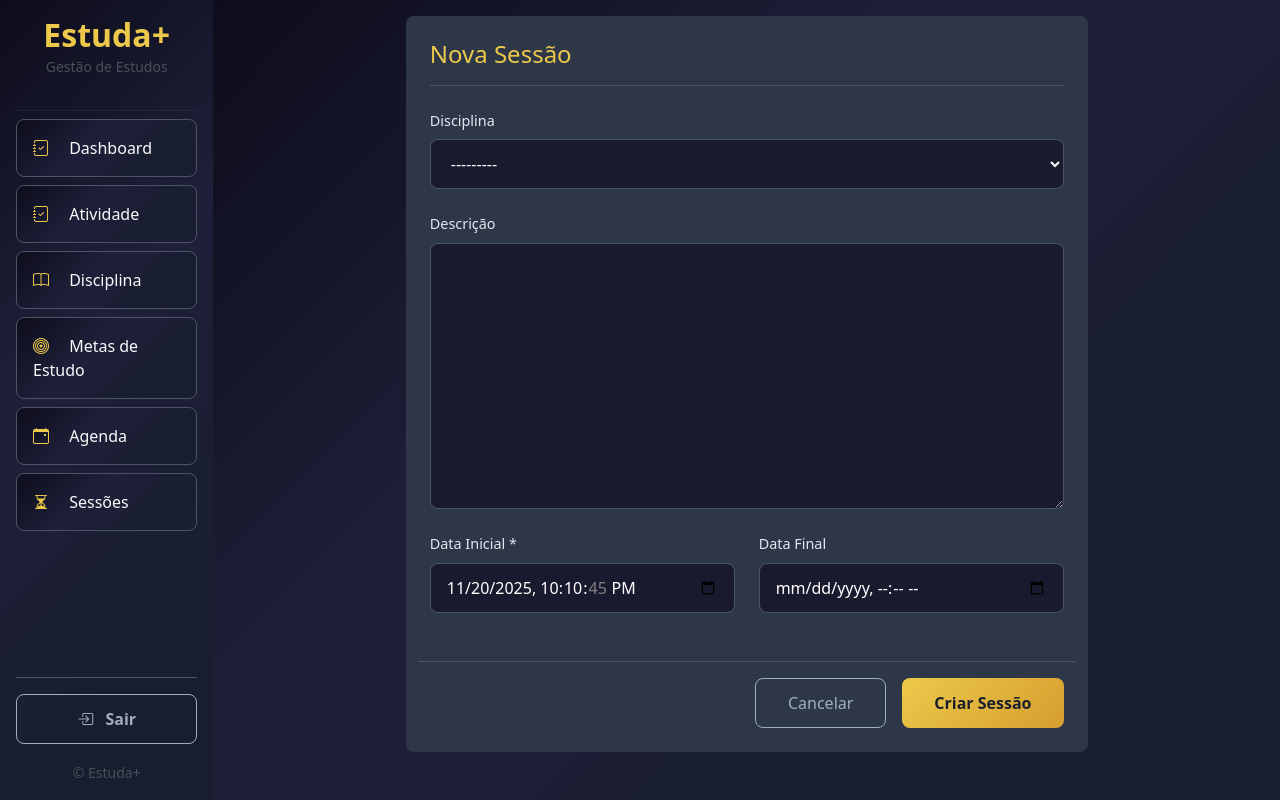
After one commit to Kathelyn08/ppads-soe-project, a Django app: page /estudos/sessao/novo/ in a window 1280 px wide. The commit adds this page. Run offline with Django 5.2, Linux system fonts and the light colour scheme; a user stored in the database is signed in; data that the repository does not hold is empty.

Commit message:
adiciona sessão de estudo

```diff
--- a/estudos/models/sessaoestudo.py
+++ /dev/null
@@ -1 +0,0 @@
-from django.db import models
--- a/estudos/templates/menu.html
+++ b/estudos/templates/menu.html
@@ -33,6 +33,12 @@
             <a href="{% url 'agenda' %}" class="nav-link text-light bg-dark border border-secondary py-3">
                 <i class="bi bi-calendar-event me-3 text-warning"></i>
                 Agenda
+            </a>
+        </li>
+        <li class="nav-item mb-2">
+            <a href="{% url 'sessao-list' %}" class="nav-link text-light bg-dark border border-secondary py-3">
+                <i class="bi bi-hourglass-split me-3 text-warning"></i>
+                Sessões
             </a>
         </li>
     </ul>
--- /dev/null
+++ b/estudos/templates/sessao/sessao_form.html
@@ -0,0 +1,206 @@
+{% extends 'base.html' %}
+
+{% block title %}
+{% if object %}Editar {% else %}Nova {% endif %} Sessão
+{% endblock %}
+
+{% block content %}
+<div class="p-3 bg-dark text-light min-vh-100">
+    <div class="row justify-content-center">
+        <div class="col-md-8">
+            <div class="bg-secondary border-0 rounded-3 p-4">
+                <div class="mb-4 border-bottom border-secondary pb-3">
+                    <h4 class="mb-0 text-warning">
+                        {% if object %}Editar {% else %}Nova {% endif %} Sessão
+                    </h4>
+                </div>
+
+                <form class="row" method="post">
+                    {% csrf_token %}
+
+                    {% if form.non_field_errors %}
+                    <div class="alert alert-danger bg-danger text-light border-0 mb-4">
+                        {% for error in form.non_field_errors %}
+                        {{ error }}
+                        {% endfor %}
+                    </div>
+                    {% endif %}
+
+                    <div class="col-12 mb-4">
+                        <label for="{{ form.disciplina.id_for_label }}" class="form-label text-light mb-2">
+                            Disciplina
+                        </label>
+                        <div class="d-flex flex-column">
+                            {{ form.disciplina }}
+                        </div>
+                        {% if form.disciplina.errors %}
+                        <div class="text-warning mt-1">{{ form.disciplina.errors }}</div>
+                        {% endif %}
+                    </div>
+
+                    <div class="col-12 mb-4">
+                        <label for="{{ form.descricao.id_for_label }}" class="form-label text-light mb-2">
+                            Descrição
+                        </label>
+                        <div class="d-flex flex-column">
+                            {{ form.descricao }}
+                        </div>
+                        {% if form.descricao.errors %}
+                        <div class="text-warning mt-1">{{ form.descricao.errors }}</div>
+                        {% endif %}
+                    </div>
+
+                    <div class="col-6 mb-4">
+                        <label for="{{ form.data_inicial.id_for_label }}" class="form-label text-light mb-2">
+                            Data Inicial *
+                        </label>
+                        <div class="d-flex flex-column">
+                            {{ form.data_inicial }}
+                        </div>
+                        {% if form.data_inicial.errors %}
+                        <div class="text-warning mt-1">{{ form.data_inicial.errors }}</div>
+                        {% endif %}
+                    </div>
+
+                    <div class="col-6 mb-4">
+                        <label for="{{ form.data_final.id_for_label }}" class="form-label text-light mb-2">
+                            Data Final
+                        </label>
+                        <div class="d-flex flex-column">
+                            {{ form.data_final }}
+                        </div>
+                        {% if form.data_final.errors %}
+                        <div class="text-warning mt-1">{{ form.data_final.errors }}</div>
+                        {% endif %}
+                    </div>
+
+                    <div class="d-grid gap-2 d-md-flex justify-content-md-end mt-4 pt-3 border-top border-secondary">
+                        <a href="{% url 'sessao-list' %}"
+                            class="btn btn-outline-light me-md-2">
+                            Cancelar
+                        </a>
+                        <button type="submit" class="btn btn-warning">
+                            {% if object %}Atualizar{% else %}Criar{% endif %} Sessão
+                        </button>
+                    </div>
+                </form>
+            </div>
+        </div>
+    </div>
+</div>
+
+<style>
+    .bg-dark {
+        background: linear-gradient(135deg, #1a1a2e 0%, #16213e 50%, #0f3460 100%) !important;
+    }
+
+    .bg-secondary {
+        background-color: #2d3748 !important;
+    }
+
+    .rounded-3 {
+        border-radius: 12px;
+    }
+
+    .form-control,
+    .form-select {
+        background-color: #1a1a2e !important;
+        border: 1px solid #4a5568 !important;
+        color: #ffffff !important;
+        border-radius: 8px;
+        padding: 0.75rem 1rem;
+        width: 100%;
+    }
+
+    .form-control:focus,
+    .form-select:focus {
+        background-color: #1a1a2e !important;
+        border-color: #ecc94b !important;
+        box-shadow: 0 0 0 0.2rem rgba(236, 201, 75, 0.25) !important;
+        color: #ffffff !important;
+    }
+
+    .form-control::placeholder {
+        color: #a0aec0 !important;
+        opacity: 1;
+    }
+
+    .form-label {
+        font-weight: 500;
+        font-size: 0.9rem;
+        color: #e2e8f0 !important;
+        display: block;
+        margin-bottom: 0.5rem;
+    }
+
+    .btn-warning {
+        background: linear-gradient(135deg, #ecc94b 0%, #d69e2e 100%);
+        border: none;
+        color: #1a202c;
+        font-weight: 600;
+        padding: 0.75rem 2rem;
+        border-radius: 8px;
+        transition: all 0.3s ease;
+    }
+
+    .btn-warning:hover {
+        background: linear-gradient(135deg, #d69e2e 0%, #b7791f 100%);
+        transform: translateY(-2px);
+        box-shadow: 0 4px 15px rgba(236, 201, 75, 0.4);
+        color: #1a202c;
+    }
+
+    .btn-outline-light {
+        border: 1px solid #a0aec0;
+        color: #a0aec0;
+        background: transparent;
+        padding: 0.75rem 2rem;
+        border-radius: 8px;
+        transition: all 0.3s ease;
+    }
+
+    .btn-outline-light:hover {
+        background-color: #a0aec0;
+        color: #1a202c;
+        border-color: #a0aec0;
+        transform: translateY(-2px);
+    }
+
+    .text-warning {
+        color: #ecc94b !important;
+    }
+
+    .border-secondary {
+        border-color: #4a5568 !important;
+    }
+
+    .alert-danger {
+        border-radius: 8px;
+        border: 1px solid #e53e3e;
+    }
+
+    /* Garantir que todos os campos tenham o mesmo estilo */
+    input[type="text"],
+    input[type="number"],
+    input[type="datetime-local"],
+    textarea,
+    select {
+        background-color: #1a1a2e !important;
+        border: 1px solid #4a5568 !important;
+        color: #ffffff !important;
+        border-radius: 8px;
+        padding: 0.75rem 1rem;
+    }
+
+    input[type="text"]:focus,
+    input[type="number"]:focus,
+    input[type="datetime-local"]:focus,
+    textarea:focus,
+    select:focus {
+        background-color: #1a1a2e !important;
+        border-color: #ecc94b !important;
+        box-shadow: 0 0 0 0.2rem rgba(236, 201, 75, 0.25) !important;
+        color: #ffffff !important;
+    }
+</style>
+{% endblock %}
--- a/estudos/urls.py
+++ b/estudos/urls.py
@@ -28,6 +28,13 @@ from .views.meta import (
     MetaDeleteView
 )
 
+from .views.sessao import (
+    SessaoListView,
+    SessaoCreateView,
+    SessaoUpdateView,
+    SessaoDeleteView
+)
+
 from .views.agenda import AgendaView
 
 urlpatterns = [
@@ -54,5 +61,10 @@ urlpatterns = [
     path('meta/<int:pk>/editar/', MetaUpdateView.as_view(), name='meta-update'),
     path('meta/<int:pk>/excluir/', MetaDeleteView.as_view(), name='meta-delete'),
 
+    path('sessao/', SessaoListView.as_view(), name='sessao-list'),
+    path('sessao/novo/', SessaoCreateView.as_view(), name='sessao-create'),
+    path('sessao/<int:pk>/editar/', SessaoUpdateView.as_view(), name='sessao-update'),
+    path('sessao/<int:pk>/excluir/', SessaoDeleteView.as_view(), name='sessao-delete'),
+
     path('agenda/', AgendaView.as_view(), name='agenda'),
 ]
--- a/estudos/util.py
+++ b/estudos/util.py
@@ -12,3 +12,9 @@ def compact(dict):
 
 def exclude(dict, *keys):
     return {k: v for k, v in dict.items() if k not in keys}
+
+def timedelta_text(value):
+    hours, remainder = divmod(value.total_seconds(), 3600)
+    minutes, _ = divmod(remainder, 60)
+
+    return f"{hours:02.0f}h{minutes:02.0f}m"
--- /dev/null
+++ b/estudos/views/sessao.py
@@ -0,0 +1,110 @@
+from django.contrib.auth.mixins import LoginRequiredMixin
+from django.urls import reverse_lazy
+from django.views.generic import ListView, DetailView, CreateView, UpdateView, DeleteView
+from estudos.models.sessao import Sessao
+from datetime import date, timedelta
+from django import forms
+from django.forms import ModelForm
+from django.db.models import Q, F
+from ..util import week_range, compact, exclude, timedelta_text
+from functools import reduce
+
+class SessaoForm(ModelForm):
+    class Meta:
+        model = Sessao
+        fields = [
+            'disciplina',
+            'descricao',
+            'data_inicial',
+            'data_final'
+        ]
+        widgets = {
+            'data_inicial': forms.DateTimeInput(
+                format="%Y-%m-%dT%H:%M:%S",
+                attrs={'type': 'datetime-local'}
+            ),
+            'data_final': forms.DateTimeInput(
+                format="%Y-%m-%dT%H:%M:%S",
+                attrs={'type': 'datetime-local'}
+            )
+        }
+
+class SessaoListView(LoginRequiredMixin, ListView):
+    model = Sessao
+    template_name = 'sessao/sessao_list.html'
+    context_object_name = 'sessoes'
+
+    class Filter(forms.Form):
+        data_inicial__gte = forms.DateTimeField(
+            label="Data Inicial",
+            required=False,
+            widget=forms.DateTimeInput(attrs={'type': 'datetime-local'})
+        )
+        data_final__lte = forms.DateTimeField(
+            label="Data Final",
+            required=False,
+            widget=forms.DateTimeInput(attrs={'type': 'datetime-local'})
+        )
+
+        def __init__(self, params, *args, **kwargs):
+            week_start, week_end = week_range()
+            defaults = {
+                "data_inicial__gte": week_start,
+                "data_final__lte": week_end
+            }
+
+            super().__init__(defaults | params, *args, **kwargs)
+
+            for x in self:
+                x.field.widget.format = "%Y-%m-%dT%H:%M:%S"
+                x.field.widget.attrs = { 'class': 'form-control bg-dark text-light border-secondary' }
+
+    def get_queryset(self):
+        queryset = self.request.user.sessoes.all().order_by('-data_inicial', F('data_final').desc(nulls_first=True))
+
+        self.form = self.Filter(self.request.GET.dict())
+
+        if self.form.is_valid():
+            filters = compact(self.form.cleaned_data)
+            filters['data_inicial__lte'] = filters['data_final__lte']
+            queryset = queryset.filter(
+                Q(data_final__isnull=True, **exclude(filters, "data_final__lte"))
+                | Q(**filters)
+            )
+
+        return queryset
+
+    def get_context_data(self, **kwargs):
+        context = super().get_context_data(**kwargs)
+        context['form'] = self.form
+        context['progresso'] = sum(map(Sessao.duracao, context['sessoes']), timedelta(0))
+        context['progresso_texto'] = timedelta_text(context['progresso'])
+
+        return context
+
+class SessaoCreateView(LoginRequiredMixin, CreateView):
+    model = Sessao
+    form_class = SessaoForm
+    template_name = 'sessao/sessao_form.html'
+    success_url = reverse_lazy('sessao-list')
+
+    def form_valid(self, form):
+        form.instance.usuario = self.request.user
+        return super().form_valid(form)
+
+class SessaoUpdateView(LoginRequiredMixin, UpdateView):
+    model = Sessao
+    form_class = SessaoForm
+    template_name = 'sessao/sessao_form.html'
+    success_url = reverse_lazy('sessao-list')
+
+    def get_queryset(self):
+        return self.request.user.sessoes.all()
+
+class SessaoDeleteView(LoginRequiredMixin, DeleteView):
+    model = Sessao
+    template_name = 'sessao/sessao_confirm_delete.html'
+    success_url = reverse_lazy('sessao-list')
+
+    def get_queryset(self):
+        return self.request.user.sessoes.all()
```
Also changed, not shown: estudos/models/sessao.py (added, +21 -0 lines), estudos/templates/sessao/sessao_confirm_delete.html (added, +125 -0 lines), estudos/templates/sessao/sessao_list.html (added, +166 -0 lines), estudos/migrations/0008_sessao.py (added).
